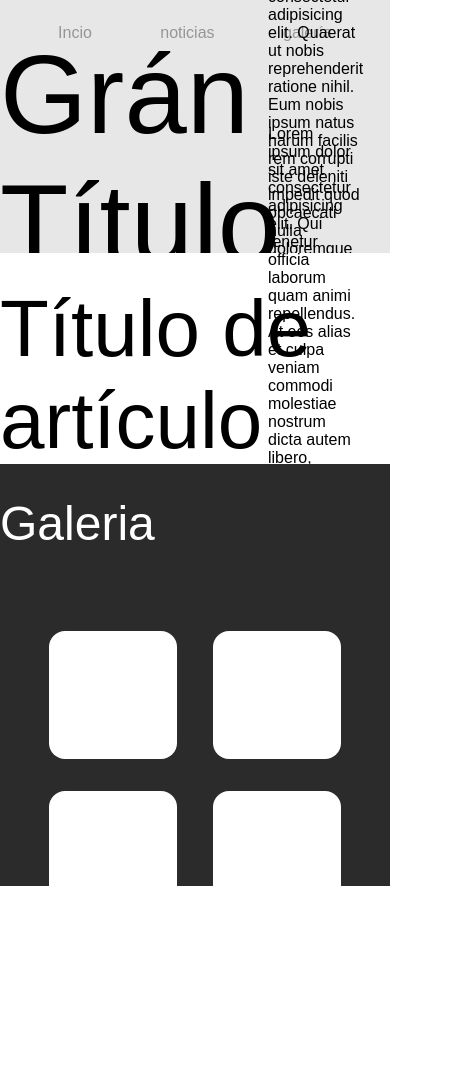
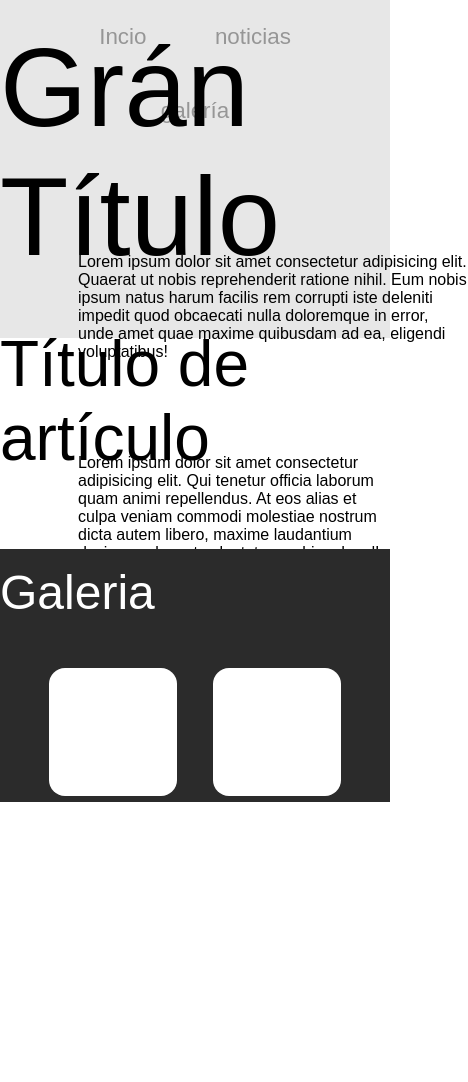
Before and after one commit to iamyhezi/Examen-interciclo, a plain HTML site: page index.html in a window 390 px wide. Shown: the whole page, 468 px wide, since content can reach past the window. After the commit the page ends 972 px from the top, so only its background shows below. Drawn offline with Linux system fonts and the light colour scheme.

Commit message:
Avance 10

```diff
--- a/index.html
+++ b/index.html
@@ -69,10 +69,10 @@
                     <div class="galeria__item">
                         <img src="#" alt="">
                     </div>
-                    <div class="galeria__item">
+                    <div class="galeria__item hidden">
                         <img src="#" alt="">
                     </div>
-                    <div class="galeria__item">
+                    <div class="galeria__item hidden">
                         <img src="#" alt="">
                     </div>
                     <div class="galeria__item hidden">
--- a/style.css
+++ b/style.css
@@ -13,6 +13,7 @@
 }
 
 a {
+    font-size: 1.4rem;
     text-decoration: none;
     color: rgb(150, 150, 150);
 }
@@ -272,6 +273,101 @@ h3 {
     }
 }
 
+@media screen and ( max-width: 58rem) {
+    #uno {
+        height: 40vh;
+    }
+    .noticia {
+        height: 40vh;
+    }
+    .container-noticia {
+        padding: 0rem 0 0 0;
+    }
+    .noticia__title {
+        m-width: 50vw;
+    }
+    .noticia__title {
+        font-size: 7rem;
+        min-width: 50vw;
+        position: relative;
+        top: 45%;
+        transform: translateY(-50%);
+    }
+    .noticia__text {
+        max-width: 26rem;
+        font-size: 1rem;
+        font-weight: lighter;
+        z-index: 1;
+        top: 75%;
+        transform: translatey(0%);
+        left: 20%;
+    }
+    .noticia__text {
+        width: 100vw;
+        margin: 0rem 0rem;
+        font-weight: lighter;
+        margin-left: 0;
+    }
+    #dos {
+        position: absolute;
+        top: 40vh;
+    }
+    .article-container {
+        height: 25vh;
+    }
+    .article__title {
+        font-size: 4rem;
+        max-width: 23rem;
+        padding: 0rem;
+        position: relative;
+        top: 30%;
+    }
+    .article__text {
+        max-width: 26rem;
+        font-size: 1rem;
+        margin: 0 0rem;
+        position: absolute;
+        top: 55%;
+        transform: translatey(0%);
+        left: 20%;
+    }
+    #tres {
+        width: 100%;
+        height: 30vh;
+        top: 25vh;
+        position: relative;
+        text-align: center;
+    }
+    .galeria_title h3 {
+        font-size: 3rem;
+        padding: 1rem 0 0 0;
+        font-weight: lighter;
+        color: white;
+        text-align: left;
+    }
+    .container-galeria {
+        width: 100%;
+        height: 30vh;
+        text-align: center;
+    }
+    .galeria__items {
+        max-width: 30rem;
+        height: 30vh;
+        margin: 2rem auto;
+    }
+    .galeria__item {
+        width: 8rem;
+        height: 8rem;
+        margin: 1rem;
+        border-radius: 1rem;
+        background-color: white;
+        display: inline-block;
+    }
+    .hidden {
+        display: none;
+    }
+}
+
 
 /* .second-section {
     background-color: white;
```
